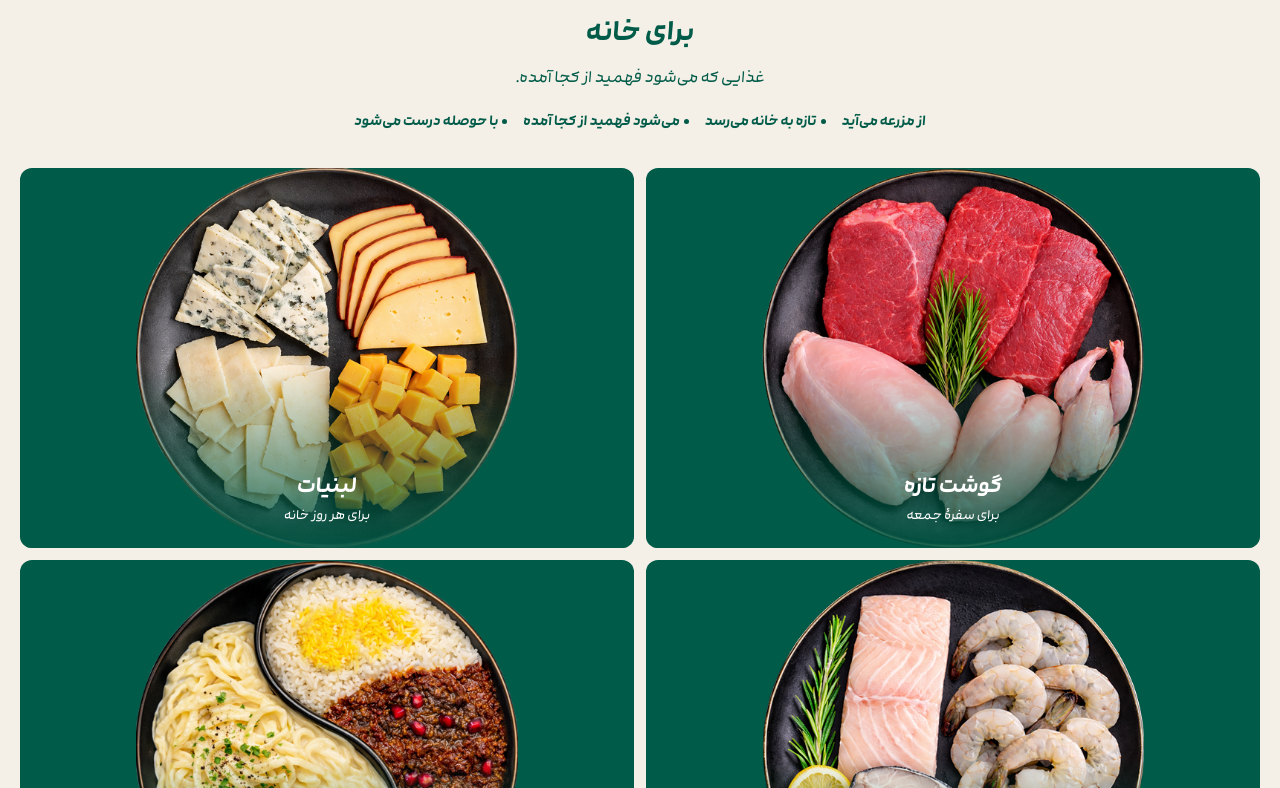
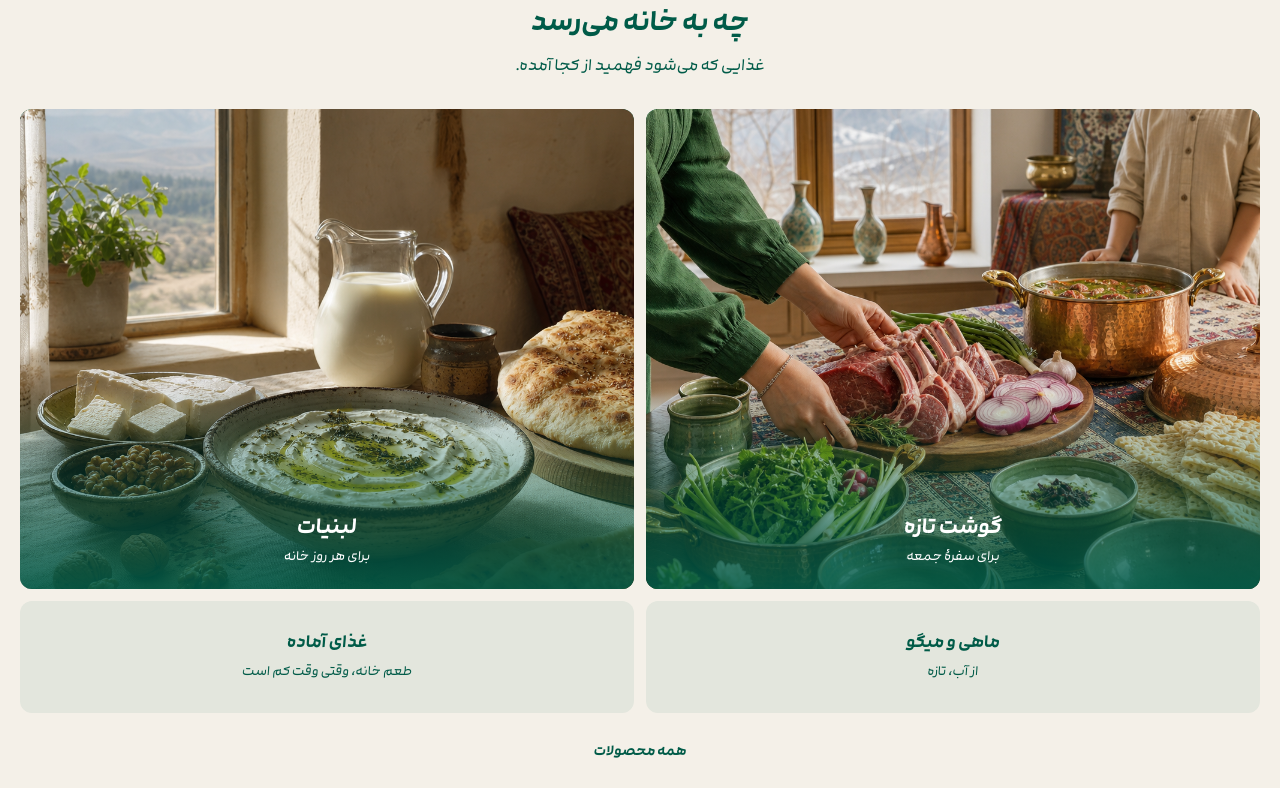
Before and after one commit to nazaninabaspoor/mardekuhestan, a Next.js app in the folder frontend/: page / in a window 1280 px wide. Shown: the part 752-1540 px from the top of the page. Built offline with nearby package versions, Linux system fonts and the light colour scheme.

Commit message:
fjkbgbkhuhbgerugherughuerig

```diff
--- a/frontend/app/globals.css
+++ b/frontend/app/globals.css
@@ -678,13 +678,13 @@ img {
 }
 
 .for-home {
-  padding: 16px 0 80px;
+  padding: 8px 0 72px;
   background: var(--cream);
   color: var(--green);
 }
 
 .for-home-head {
-  margin: 0 0 36px;
+  margin: 0 0 28px;
   text-align: center;
 }
 
@@ -692,84 +692,64 @@ img {
   display: block;
   width: 22px;
   height: 14px;
-  margin: 0 auto 16px;
+  margin: 0 auto 14px;
   color: var(--green);
 }
 
 .for-home-head h2 {
-  margin: 0 0 10px;
+  margin: 0 0 8px;
   font-size: 26px;
   font-weight: 700;
   line-height: 1.5;
 }
 
 .for-home-lead {
-  margin: 0 auto 18px;
+  margin: 0 auto;
   max-width: 22em;
   font-size: 16px;
   font-weight: 400;
   line-height: 1.9;
 }
 
-.for-home-trust {
-  display: flex;
-  flex-wrap: wrap;
-  align-items: center;
-  justify-content: center;
-  gap: 8px 6px;
-  margin: 0;
-  font-size: 13px;
-  font-weight: 700;
-}
-
-.for-home-dot {
-  display: inline-block;
-  width: 5px;
-  height: 5px;
-  margin-inline: 10px 4px;
-  border-radius: 50%;
-  background: var(--green);
-  vertical-align: middle;
-}
-
-.for-home-grid {
+.for-home-doors {
   display: grid;
   grid-template-columns: 1fr;
   gap: 12px;
 }
 
-.for-home-card {
+.for-home-door {
   position: relative;
   isolation: isolate;
   display: block;
-  min-height: 300px;
+  min-height: 320px;
   overflow: hidden;
   border-radius: var(--radius);
   background: var(--green);
   color: var(--white);
 }
 
-.for-home-card img {
-  object-fit: contain;
+.for-home-door img {
+  object-fit: cover;
   transition: transform 420ms ease;
 }
 
-.for-home-card:hover img,
-.for-home-card:focus-visible img {
+.for-home-door:hover img,
+.for-home-door:focus-visible img {
   transform: scale(1.03);
 }
 
-.for-home-card:focus-visible {
+.for-home-door:focus-visible,
+.for-home-path:focus-visible {
   outline: 2px solid var(--green);
   outline-offset: 3px;
 }
 
-.for-home-card::after {
+.for-home-door::after {
   content: "";
   position: absolute;
   inset: auto 0 0;
   z-index: 1;
-  height: 48%;
+  height: 42%;
   background: linear-gradient(
     180deg,
     transparent,
@@ -804,6 +784,43 @@ img {
   line-height: 1.6;
 }
 
+.for-home-paths {
+  display: grid;
+  grid-template-columns: 1fr;
+  gap: 12px;
+  margin-top: 12px;
+}
+
+.for-home-path {
+  display: flex;
+  flex-direction: column;
+  align-items: center;
+  justify-content: center;
+  gap: 6px;
+  min-height: 112px;
+  padding: 24px 20px;
+  border-radius: var(--radius);
+  background: color-mix(in srgb, var(--green) 7%, var(--cream));
+  text-align: center;
+}
+
+.for-home-path:hover,
+.for-home-path:focus-visible {
+  background: color-mix(in srgb, var(--green) 12%, var(--cream));
+}
+
+.for-home-path-label {
+  font-size: 16px;
+  font-weight: 700;
+  line-height: 1.4;
+}
+
+.for-home-path-line {
+  font-size: 13px;
+  font-weight: 400;
+  line-height: 1.7;
+}
+
 .for-home-more {
   margin: 28px 0 0;
   text-align: center;
@@ -817,13 +834,14 @@ img {
   text-underline-offset: 3px;
 }
 
-@media (min-width: 700px) {
-  .for-home-grid {
+@media (min-width: 900px) {
+  .for-home-doors,
+  .for-home-paths {
     grid-template-columns: 1fr 1fr;
   }
 
-  .for-home-card {
-    min-height: 380px;
+  .for-home-door {
+    min-height: 480px;
   }
 }
 
@@ -973,8 +991,8 @@ img {
   }
 
   .landing-shot:hover img,
-  .for-home-card:hover img,
-  .for-home-card:focus-visible img {
+  .for-home-door:hover img,
+  .for-home-door:focus-visible img {
     transform: none;
   }
 }
--- a/frontend/components/for-home-section.tsx
+++ b/frontend/components/for-home-section.tsx
@@ -2,7 +2,7 @@ import Image from "next/image";
 import Link from "next/link";
 
 import { PeakMark } from "@/components/brand-marks";
-import { productShortcuts, trustSignals } from "@/lib/brand";
+import { homeDoors, homePaths } from "@/lib/brand";
 
 export function ForHomeSection() {
   return (
@@ -10,31 +10,33 @@ export function ForHomeSection() {
       <div className="shell">
         <header className="for-home-head">
           <PeakMark className="for-home-peak" />
-          <h2 id="for-home-title">برای خانه</h2>
+          <h2 id="for-home-title">چه به خانه می‌رسد</h2>
           <p className="for-home-lead">غذایی که می‌شود فهمید از کجا آمده.</p>
-          <p className="for-home-trust">
-            {trustSignals.map((item, index) => (
-              <span key={item}>
-                {index > 0 ? <span className="for-home-dot" aria-hidden="true" /> : null}
-                {item}
-              </span>
-            ))}
-          </p>
         </header>
 
-        <nav className="for-home-grid" aria-label="برای خانه">
-          {productShortcuts.map((item) => (
-            <Link key={item.href} href={item.href} className="for-home-card">
+        <nav className="for-home-doors" aria-label="برای خانه">
+          {homeDoors.map((item) => (
+            <Link key={item.href} href={item.href} className="for-home-door">
               <Image
                 src={item.image}
                 alt={item.alt}
                 fill
-                sizes="(max-width: 700px) 100vw, 50vw"
+                sizes="(max-width: 900px) 100vw, 50vw"
+                style={{ objectPosition: item.position }}
               />
               <span className="for-home-copy">
                 <h3>{item.label}</h3>
                 <p>{item.line}</p>
               </span>
+            </Link>
+          ))}
+        </nav>
+
+        <nav className="for-home-paths" aria-label="دسته‌های دیگر">
+          {homePaths.map((item) => (
+            <Link key={item.href} href={item.href} className="for-home-path">
+              <span className="for-home-path-label">{item.label}</span>
+              <span className="for-home-path-line">{item.line}</span>
             </Link>
           ))}
         </nav>
--- a/frontend/lib/brand.ts
+++ b/frontend/lib/brand.ts
@@ -35,32 +35,40 @@ export const valueChain = [
 ] as const;
 
 export const productShortcuts = [
+  { href: "/products?cat=fresh-meat", label: "گوشت تازه" },
+  { href: "/products?cat=dairy", label: "لبنیات" },
+  { href: "/products?cat=seafood", label: "ماهی و میگو" },
+  { href: "/products?cat=ready", label: "غذای آماده" },
+] as const;
+
+export const homeDoors = [
   {
     href: "/products?cat=fresh-meat",
     label: "گوشت تازه",
     line: "برای سفرهٔ جمعه",
-    image: "/brand/home-meat.png",
-    alt: "گوشت تازه مرد کوهستان",
+    image: "/brand/goosht.png",
+    alt: "سفرهٔ جمعه با گوشت تازه مرد کوهستان",
+    position: "center 62%",
   },
   {
     href: "/products?cat=dairy",
     label: "لبنیات",
     line: "برای هر روز خانه",
-    image: "/brand/home-dairy.png",
-    alt: "لبنیات مرد کوهستان",
+    image: "/brand/panir.png",
+    alt: "صبحانه خانه با لبنیات مرد کوهستان",
+    position: "center 52%",
   },
+] as const;
+
+export const homePaths = [
   {
     href: "/products?cat=seafood",
     label: "ماهی و میگو",
     line: "از آب، تازه",
-    image: "/brand/home-seafood.png",
-    alt: "ماهی و میگوی مرد کوهستان",
   },
   {
     href: "/products?cat=ready",
     label: "غذای آماده",
-    line: "وقتی وقت کم است، طعم خانه بماند",
-    image: "/brand/home-ready.png",
-    alt: "غذای آماده مرد کوهستان",
+    line: "طعم خانه، وقتی وقت کم است",
   },
 ] as const;
```
Also changed, not shown: frontend/public/brand/goosht.png (added), frontend/public/brand/panir.png (added).
